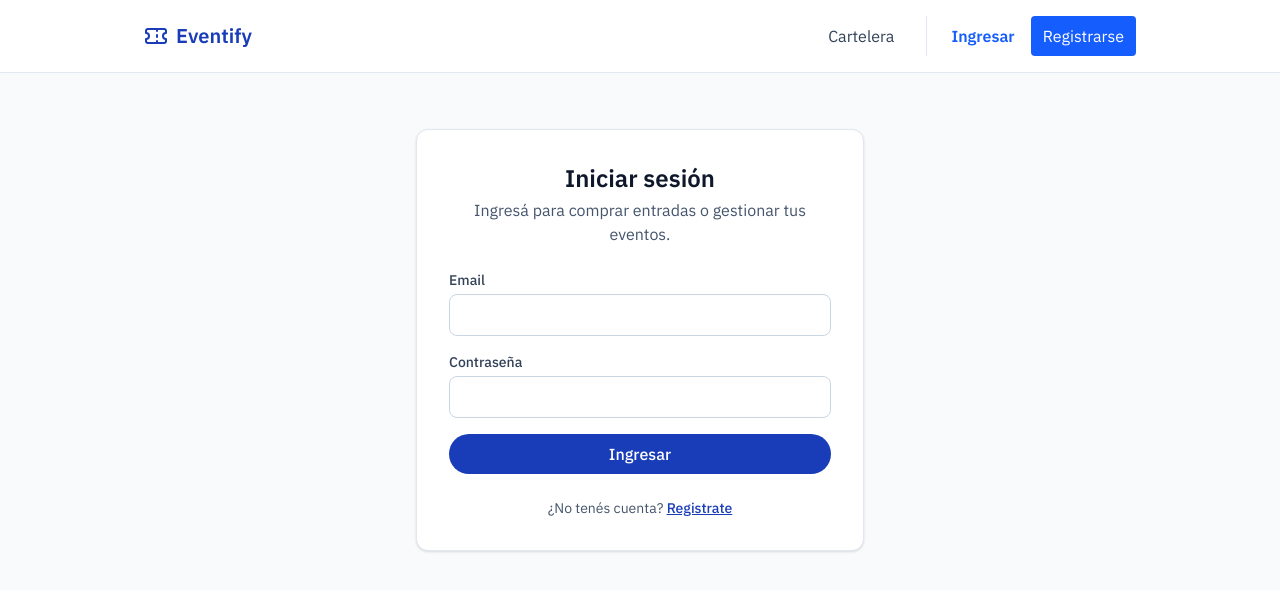
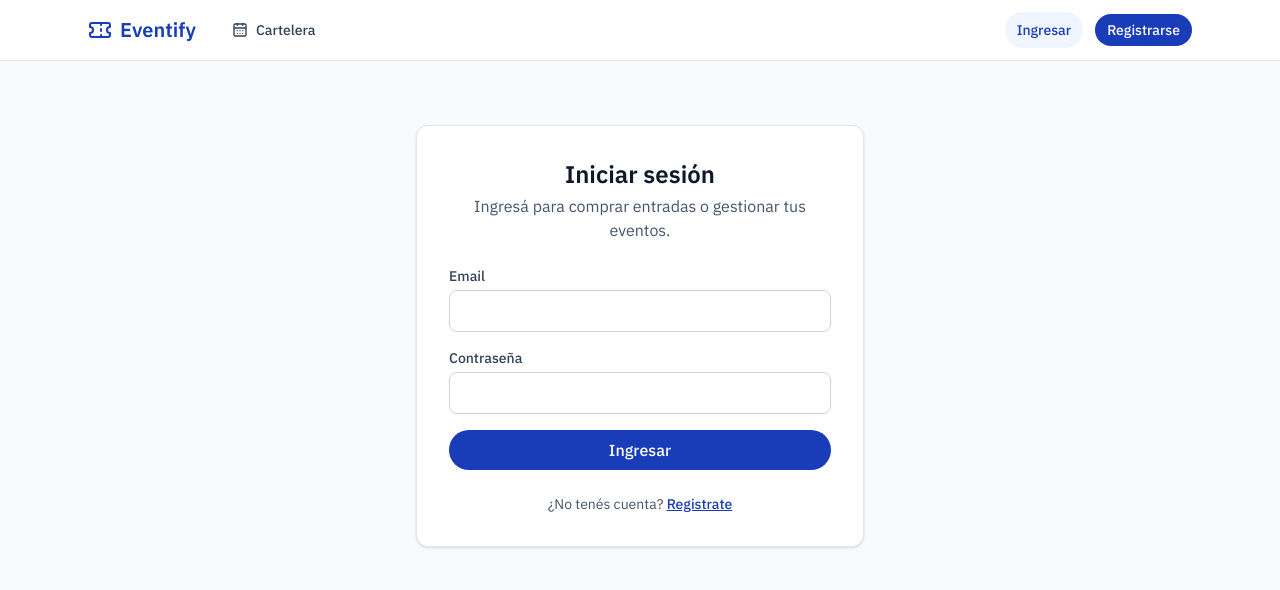
Before and after one commit to lucasalonso05/frontend-tp-dsw, a React (Vite) app: page /ingresar in a window 1280 px wide. Shown: the top 590 px of the page. Built offline with nearby package versions, Linux system fonts and the light colour scheme; no server answers.

Commit message:
Aplicar la estructura de la guía: encabezado fijo, ancho y menú con íconos

```diff
--- a/src/components/Layout.tsx
+++ b/src/components/Layout.tsx
@@ -5,7 +5,7 @@ function Layout() {
   return (
     <>
       <Navbar />
-      <main className="mx-auto max-w-5xl p-4 md:p-6">
+      <main className="mx-auto max-w-6xl px-4 py-6 md:px-6 md:py-8">
         <Outlet />
       </main>
     </>
--- a/src/components/Navbar.tsx
+++ b/src/components/Navbar.tsx
@@ -1,25 +1,37 @@
 import { useState } from 'react';
 import { Link, NavLink, useNavigate } from 'react-router-dom';
-import { Ticket } from 'lucide-react';
+import {
+  CalendarCog, CalendarDays, LogOut, MapPin, Menu, Ticket, Users, X,
+} from 'lucide-react';
+import type { LucideIcon } from 'lucide-react';
 import { useAuth } from '../hooks/useAuth';
 import { USER_ROLE_LABELS } from '../types/user';
 import type { UserRole } from '../types/user';
+import Badge from './Badge';
+import Button from './Button';
 
 interface NavItem {
   to: string;
   label: string;
+  icon: LucideIcon;
   /** Si se indica, el enlace solo lo ven estos roles. Sin roles, lo ven todos. */
   roles?: UserRole[];
 }
 
 const links: NavItem[] = [
-  { to: '/', label: 'Cartelera' },
-  { to: '/eventos', label: 'Eventos', roles: ['ORGANISER', 'ADMIN'] },
-  { to: '/lugares', label: 'Lugares', roles: ['ORGANISER', 'ADMIN'] },
-  { to: '/personas', label: 'Personas', roles: ['ADMIN'] },
+  { to: '/', label: 'Cartelera', icon: CalendarDays },
+  {
+    to: '/eventos', label: 'Eventos', icon: CalendarCog, roles: ['ORGANISER', 'ADMIN'],
+  },
+  {
+    to: '/lugares', label: 'Lugares', icon: MapPin, roles: ['ORGANISER', 'ADMIN'],
+  },
+  {
+    to: '/personas', label: 'Personas', icon: Users, roles: ['ADMIN'],
+  },
 ];
 
-const linkClass = ({ isActive }: { isActive: boolean }) => `block rounded px-2 py-2 ${isActive ? 'font-semibold text-blue-600' : 'text-slate-700 hover:text-blue-600'}`;
+const linkClass = ({ isActive }: { isActive: boolean }) => `flex items-center gap-2 rounded-full px-3 py-2 text-sm font-medium ${isActive ? 'bg-blue-50 text-blue-800' : 'text-slate-700 hover:bg-slate-100'}`;
 
 function Navbar() {
   const [open, setOpen] = useState(false);
@@ -31,15 +43,17 @@ function Navbar() {
     (link) => !link.roles || (user !== null && link.roles.includes(user.role)),
   );
 
+  const close = () => setOpen(false);
+
   const handleLogout = () => {
     logout();
-    setOpen(false);
+    close();
     navigate('/');
   };
 
   return (
-    <header className="border-b border-slate-200 bg-white">
-      <nav className="mx-auto flex max-w-5xl flex-wrap items-center justify-between p-4">
+    <header className="sticky top-0 z-40 border-b border-slate-200 bg-white">
+      <nav className="mx-auto flex max-w-6xl flex-wrap items-center justify-between gap-x-6 px-4 py-3 md:px-6">
         <Link to="/" className="flex items-center gap-2 text-xl font-semibold text-blue-800">
           <Ticket className="size-6" />
           Eventify
@@ -47,64 +61,54 @@ function Navbar() {
 
         <button
           type="button"
-          className="rounded border border-slate-300 px-3 py-2 md:hidden"
+          className="flex items-center gap-2 rounded-full border border-slate-300 px-3 py-1.5 text-sm font-medium text-slate-700 lg:hidden"
           aria-expanded={open}
           aria-controls="menu"
           onClick={() => setOpen(!open)}
         >
+          {open ? <X className="size-4" /> : <Menu className="size-4" />}
           Menú
         </button>
 
-        <ul
+        <div
           id="menu"
-          className={`${open ? 'flex' : 'hidden'} w-full flex-col gap-1 pt-4 md:flex md:w-auto md:flex-row md:items-center md:gap-6 md:pt-0`}
+          className={`${open ? 'flex' : 'hidden'} w-full flex-col gap-3 pt-3 lg:flex lg:w-auto lg:flex-1 lg:flex-row lg:items-center lg:justify-between lg:pt-0`}
         >
-          {visibleLinks.map((link) => (
-            <li key={link.to}>
-              <NavLink
-                to={link.to}
-                end={link.to === '/'}
-                onClick={() => setOpen(false)}
-                className={linkClass}
-              >
-                {link.label}
-              </NavLink>
-            </li>
-          ))}
+          <ul className="flex flex-col gap-1 lg:flex-row">
+            {visibleLinks.map(({ to, label, icon: Icon }) => (
+              <li key={to}>
+                <NavLink to={to} end={to === '/'} onClick={close} className={linkClass}>
+                  <Icon className="size-4" />
+                  {label}
+                </NavLink>
+              </li>
+            ))}
+          </ul>
 
-          <li className="border-t border-slate-200 pt-2 md:border-t-0 md:border-l md:pt-0 md:pl-4">
+          <div className="flex items-center justify-between gap-3 border-t border-slate-200 pt-3 lg:border-0 lg:pt-0">
             {user ? (
-              <div className="flex items-center justify-between gap-3 px-2 py-2">
-                <span className="text-sm text-slate-600">
+              <>
+                <span className="flex items-center gap-2 text-sm text-slate-700">
                   {user.name} {user.surname}
-                  <span className="ml-2 rounded-full bg-slate-100 px-2 py-0.5 text-xs">
-                    {USER_ROLE_LABELS[user.role]}
-                  </span>
+                  <Badge>{USER_ROLE_LABELS[user.role]}</Badge>
                 </span>
-                <button
-                  type="button"
-                  onClick={handleLogout}
-                  className="text-sm text-red-700 hover:underline"
-                >
+                <Button variant="secondary" size="sm" onClick={handleLogout}>
+                  <LogOut className="size-4" />
                   Salir
-                </button>
-              </div>
+                </Button>
+              </>
             ) : (
-              <div className="flex items-center gap-2">
-                <NavLink to="/ingresar" onClick={() => setOpen(false)} className={linkClass}>
+              <>
+                <NavLink to="/ingresar" onClick={close} className={linkClass}>
                   Ingresar
                 </NavLink>
-                <NavLink
-                  to="/registrarse"
-                  onClick={() => setOpen(false)}
-                  className="block rounded bg-blue-600 px-3 py-2 text-white hover:bg-blue-700"
-                >
+                <Button to="/registrarse" size="sm" onClick={close}>
                   Registrarse
-                </NavLink>
-              </div>
+                </Button>
+              </>
             )}
-          </li>
-        </ul>
+          </div>
+        </div>
       </nav>
     </header>
   );
--- a/src/pages/HomePage.tsx
+++ b/src/pages/HomePage.tsx
@@ -81,7 +81,8 @@ function HomePage() {
 
       <button
         type="button"
-        className="rounded-full border border-slate-300 bg-white px-4 py-2 font-medium text-slate-700 md:hidden"        aria-expanded={showFilters}
+        className="rounded-full border border-slate-300 bg-white px-4 py-2 font-medium text-slate-700 md:hidden"
+        aria-expanded={showFilters}
         aria-controls="filters"
         onClick={() => setShowFilters(!showFilters)}
       >
@@ -90,7 +91,8 @@ function HomePage() {
 
       <form
         id="filters"
-        className={`${showFilters ? 'grid' : 'hidden'} gap-4 rounded-xl border border-slate-200 bg-white p-4 shadow-sm sm:grid-cols-2 md:grid lg:grid-cols-4`}        onSubmit={(event) => event.preventDefault()}
+        className={`${showFilters ? 'grid' : 'hidden'} gap-4 rounded-xl border border-slate-200 bg-white p-4 shadow-sm sm:grid-cols-2 md:grid lg:grid-cols-4`}
+        onSubmit={(event) => event.preventDefault()}
       >
         <div className="sm:col-span-2">
           <TextField
```
